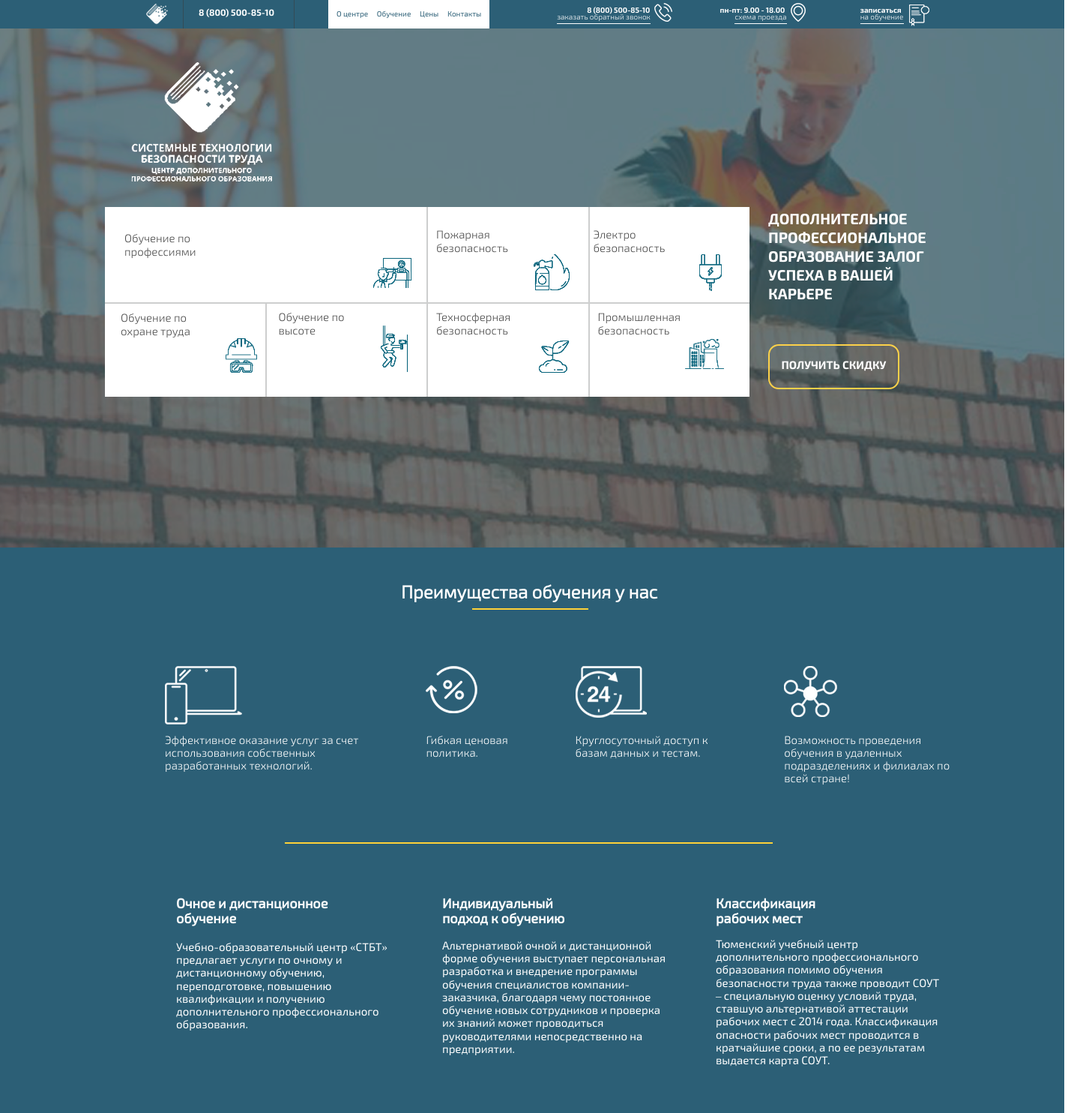
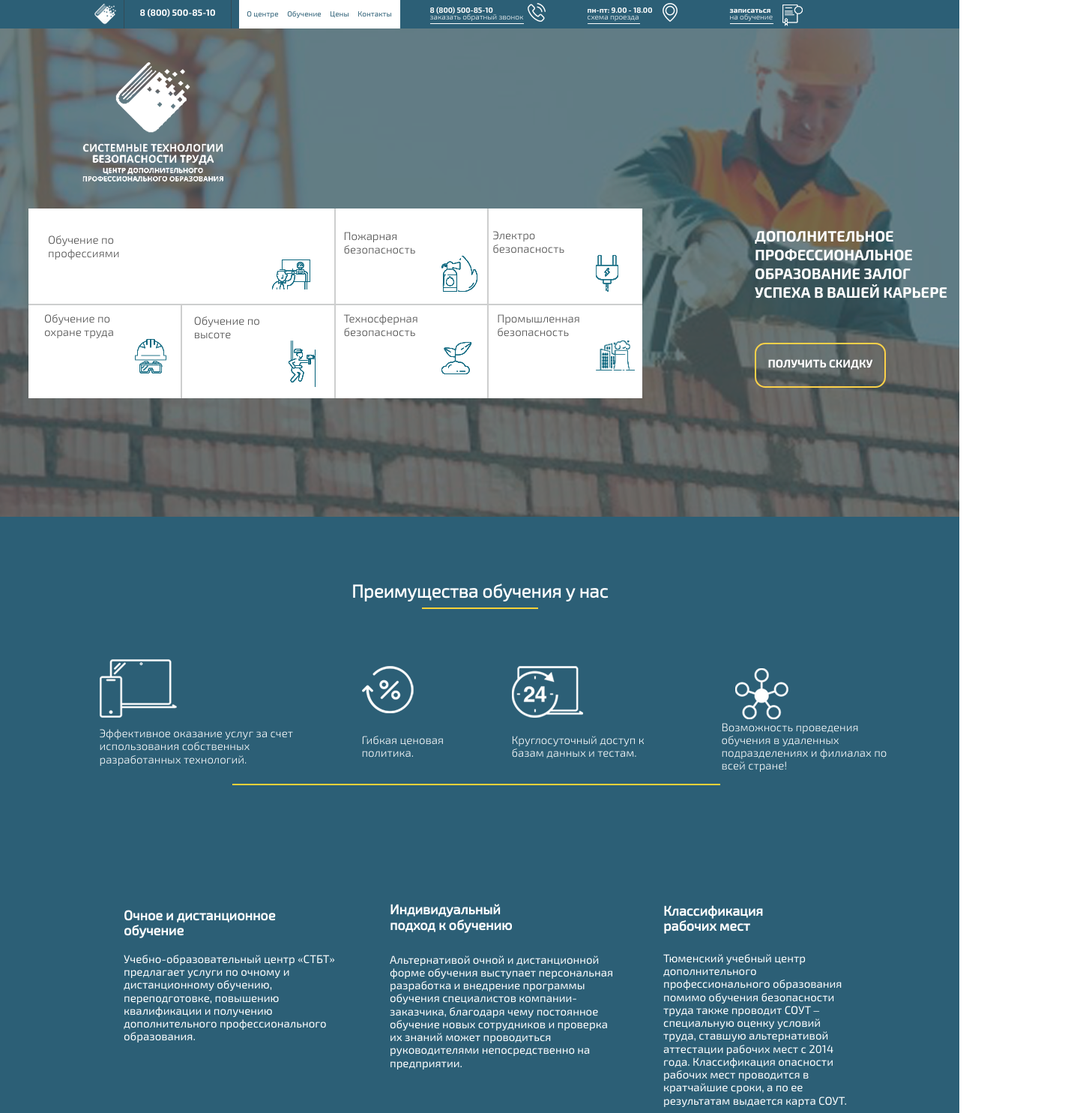
Before and after one commit to alisam1/STBT, a website: page source/index.html in a window 1280 px wide. Shown: the top 1484 px of the page at 75% size, 1425 px wide, since content can reach past the window. Drawn offline with nearby package versions, Linux system fonts and the light colour scheme; files that its build step writes are made by us from their sources.

Commit message:
New version

```diff
--- a/source/index.html
+++ b/source/index.html
@@ -17,6 +17,7 @@
            <li class="menu__element menu__element--contacts">Контакты</li>
         </ul>
       </nav>
+      <div class="page-header__categories">
       <div class="phone">
        <p class="phone__number">8 (800) 500-85-10</p>
        <p class="phone__description">заказать обратный звонок</p>
@@ -29,6 +30,7 @@
         <p class="education__write">записаться</p>
         <p class="education__on">на обучение</p>
       </div>
+      </div>
     </div>
 
     <main class="main-page container">
@@ -36,9 +38,6 @@
       <section class="main-section">
 
         <div class="logo"><img src="img/stbt_logo.png" alt="Logo" width="188" height="159"></div>
-
-        <div class="grid">
-          <div class="content">
 
           <table class="table" cellspacing="0" >
 
@@ -71,8 +70,6 @@
 
           </table>
 
-          </div>
-        </div>
 
         <div class="main-description">
           <div class="main-description__title">Дополнительное профессиональное образование залог успеха в вашей карьере</div>
@@ -252,7 +249,7 @@
               <p class="information__address">625035, Тюменская область, г. Тюмень, ул. Республики, 164, стр. 2, оф. 410.</p>
               <p class="information__phone">8 (3452) 515-016</p>
             </div>
-            <div class="footer_map"><img src="img/footer_map.png" alt="Карта проезда" width="1424" height="482"></div>
+            <div class="footer_map"><img src="img/footer_map.png" alt="Карта проезда" width="100%" height="auto"></div>
       </footer>
 
       </section>
--- a/source/sass/blocks/advantages.scss
+++ b/source/sass/blocks/advantages.scss
@@ -1,6 +1,5 @@
 .advantages
 {
-  height: 790px;
   background-color: $background-color;
   margin-top: -76px;
 }
@@ -10,9 +9,10 @@
   font-family: "ExoTwo-Light";
   font-size: 24px;
   color: #fff;
-  margin-left: 535px;
   position: relative;
-  top:45px;
+  top:85px;
+  display: flex;
+  justify-content: center;
 }
 
 .advantages__title::after
@@ -23,16 +23,18 @@
   height: 2px;
   background-image: url("../img/line.png");
   top: 36px;
-  left: 95px;
 }
 
 .advantages__list
 {
-  width: 1050px;
+  display: flex;
+  flex-direction: row;
+  justify-content: center;
+  align-content: space-between;
+  align-items: center;
   list-style-type: none;
-  display: flex;
-  margin-left: 180px;
-  margin-top: 130px;
+  padding-top: 130px;
+  margin-bottom: 140px;
 }
 
 .advantages__list::after
@@ -42,8 +44,8 @@
   width: 651px;
   height: 2px;
   background-image: url("../img/big_line.png");
-  margin-top: 235px;
-  margin-left: 160px;
+  margin-top: 15%;
+  margin-left: -50px;
 }
 
 .advantages__item
@@ -109,18 +111,20 @@
     width: 71px;
     height: 68px;
     background-image: url("../img/img_work.png");
-    margin-top: -90px;
+    margin-top: -70px;
+    margin-left: 18px;
 
   }
 }
 
 .advantges__blocks
 {
-  width: 1050px;
   display: flex;
   flex-direction: row;
-  margin-left: 230px;
-  margin-top: 130px;
+  justify-content: center;
+  align-content: space-between;
+  align-items: center;
+  padding-bottom: 80px;
 }
 
 .part
@@ -148,23 +152,24 @@
 .part--education .part__title
 {
   position: relative;
-  bottom: 7px;
-  left: 5px;
+  bottom: 27px;
+  left: 25px;
 }
 
 .part--individual .part__title
 {
   width: 175px;
   position: relative;
-  bottom: 7px;
+  bottom: 17px;
+  left: 20px;
 }
 
 .part--class .part__title
 {
   width: 130px;
   position: relative;
-  bottom: 7px;
-  left: 5px;
+  left: 25px;
+  top: 10px;
 }
 
 .part__description
@@ -179,7 +184,8 @@
   width: 300px;
   position: relative;
   bottom: 12px;
-  left: 5px;
+  bottom: 32px;
+  left: 25px;
 }
 
 .part--individual .part__description
@@ -187,12 +193,13 @@
   width: 300px;
   position: relative;
   bottom: 14px;
+  left: 20px;
 }
 
 .part--class .part__description
 {
-  width: 300px;
+  width: 90%;
   position: relative;
-  bottom: 16px;
-  left: 5px;
+  bottom: -10px;
+  left: 25px;
 }
--- a/source/sass/blocks/clients.scss
+++ b/source/sass/blocks/clients.scss
@@ -2,16 +2,13 @@
 {
   height: 278px;
   background-color: #525252;
-  margin-top: 85px;
 }
 
 .clients__list
 {
-  width: 1160px;
   display: flex;
   flex-direction: row;
   list-style-type: none;
-  margin-left: 130px;
   position: relative;
   top: 50px;
   justify-content: space-around;
--- a/source/sass/blocks/container.scss
+++ b/source/sass/blocks/container.scss
@@ -1,5 +1,6 @@
 .container
 {
-  width: 1420px;
+  min-width: 960px;
+  max-width: 1420px;
   margin: 0 auto;
 }
--- a/source/sass/blocks/courses.scss
+++ b/source/sass/blocks/courses.scss
@@ -1,7 +1,7 @@
 .courses
 {
   background-image: url("../img/bg_service.png");
-  margin-top: -23px;
+  margin-top: -65px;
 
 }
 
@@ -11,9 +11,10 @@
   display: flex;
   flex-direction: row;
   flex-wrap: wrap;
-  height: 875px;
   margin-top: 90px;
-  margin-left: 135px;
+  justify-content: center;
+  align-content: space-between;
+  align-items: center;
 
 }
 
@@ -345,4 +346,6 @@ padding-top: 80px;
   font-size: 20px;
   color: #2c5f76;
   text-align: center;
+  margin-top: -10px;
+  margin-bottom: 100px;
 }
--- a/source/sass/blocks/documents.scss
+++ b/source/sass/blocks/documents.scss
@@ -1,15 +1,18 @@
 .documents
 {
   display: flex;
-  height: 510px;
   background-color: #ededed;
+  flex-direction: row;
+  justify-content: center;
+  align-content: space-between;
+  align-items: center;
+  padding-bottom: 40px;
 }
 
 .law
 {
   width: 480px;
-  margin-left: 220px;
-  margin-top: 30px;
+  margin-top: -90px;
 }
 
 .law__title
--- a/source/sass/blocks/main-menu.scss
+++ b/source/sass/blocks/main-menu.scss
@@ -3,7 +3,7 @@
   display: flex;
   flex-direction: row;
   height: 38px;
-  margin-left: 45px;
+  padding-left: 10px;
 }
 
 .menu
@@ -51,11 +51,17 @@
   }
 }
 
+.page-header__categories
+{
+  display: flex;
+  position: relative;
+  margin-left: 40px;
+}
+
 .phone
 {
-  width: 185px;
+  width: 210px;
   float: right;
-  margin-left: 180px;
 }
 
 .phone::after
@@ -66,7 +72,7 @@
   height: 25px;
   background-image: url("../img/phone-call.png");
   margin-top: -60px;
-  margin-left: 40px;
+  left: 130px;
 }
 
 .phone__number
@@ -77,7 +83,6 @@
   color: #fff;
   position: relative;
   bottom: 5px;
-  right: 50px;
 }
 
 .phone__description
@@ -89,15 +94,13 @@
   color: #fff;
   position: relative;
   bottom: 22px;
-  right: 90px;
   border-bottom: 1px solid #fff;
 }
 
 .map
 {
-  width: 185px;
+  width: 190px;
   float: right;
-  margin-left: 50px;
 }
 
 .map::after
@@ -108,7 +111,7 @@
   height: 25px;
   background-image: url("../img/map.png");
   margin-top: -60px;
-  margin-left: 10px;
+  left: 310px;
 }
 
 .map__hours
@@ -119,7 +122,6 @@
   color: #fff;
   position: relative;
   bottom: 5px;
-  right: 85px;
 }
 
 .map__scheme
@@ -132,15 +134,13 @@
   position: relative;
   position: relative;
   bottom: 22px;
-  right: 65px;
   border-bottom: 1px solid #fff;
 }
 
 .education
 {
-  width: 185px;
+  width: 190px;
   float: right;
-  margin-left: 50px;
 }
 
 .education::after
@@ -151,7 +151,7 @@
   height: 29px;
   background-image: url("../img/img_educ.png");
   margin-top: -58px;
-  margin-left: -45px;
+  left: 470px;
 }
 
 .education__write
@@ -162,7 +162,6 @@
   color: #fff;
   position: relative;
   bottom: 5px;
-  right: 110px;
 }
 
 .education__on
@@ -174,6 +173,5 @@
   color: #fff;
   position: relative;
   bottom: 22px;
-  right: 110px;
   border-bottom: 1px solid #fff;
 }
--- a/source/sass/blocks/main-section.scss
+++ b/source/sass/blocks/main-section.scss
@@ -1,31 +1,29 @@
 .main-section
 {
-  height: 744px;
   background-image: url("../img/main_bg.png");
   background-position-y: -50px;
   background-repeat: no-repeat;
+  display: flex;
+  flex-direction: row;
+  justify-content: center;
+  align-content: space-between;
+  align-items: center;
 }
 
 .logo
 {
-  margin-left: 175px;
   position: relative;
-  top: 45px;
-}
-
-.grid{
-  width:860px;
-  height:auto;
-  position:relative;
-  margin:auto
+  top: -225px;
+  left: 110px;
 }
 
 .table{
-  width:860px;
+  width:75%;
   height:240px;
-  margin-top: 75px;
+  margin-top: 240px;
   position: relative;
-  right: 140px;
+  right: 150px;
+  margin-bottom: 210px;
 }
 
 .table td span
@@ -37,7 +35,7 @@
 }
 
 .a{
-  width: 45px;
+  width: 50%;
   height: 125px;
   background:#fff;
   border-right: 2px solid #cdcece;
@@ -56,11 +54,11 @@
 .a img
 {
   position: relative;
-  left: 357px;;
+  left: 80%;
 }
 
 .b{
-  width: 205px;
+  width: 25%;
   height: 122px;
   background:#fff;
   border-right: 2px solid #cdcece;
@@ -79,10 +77,10 @@
 .b img
 {
   position: relative;
-  left: 140px;
+  left: 70%;
 }
 .c{
-  width: 205px;
+  width: 25%;
   height: 122px;
   background:#fff;
   border-bottom: 2px solid #cdcece;
@@ -100,11 +98,11 @@
 .c img
 {
   position: relative;
-  left: 145px;
+  left:70%;
 }
 
 .d{
-  width: 205px;
+  width: 25%;
   height: 122px;
   background:#fff;
   border-right: 2px solid #cdcece;
@@ -122,10 +120,10 @@
 .d img
 {
   position: relative;
-  left: 160px;
+  left: 70%;
 }
 .e{
-  width: 205px;
+  width: 25%;
   height: 122px;
   background:#fff;
   border-right: 2px solid #cdcece;
@@ -136,17 +134,16 @@
   display: block;
   width: 105px;
   margin-left: 15px;
-  margin-top: -22px;
 }
 .e img
 {
   position: relative;
-  left: 150px;
-  margin-top: -15px;
+  left: 70%;
+
 }
 
 .f{
-  width: 205px;
+  width: 25%;
   height: 122px;
   background:#fff;
   border-right: 2px solid #cdcece;
@@ -163,12 +160,12 @@
 .f img
 {
   position: relative;
-  left: 147px;
+  left: 70%;
   top: 5px;
 }
 
 .g{
-  width: 205px;
+  width: 25%;
   height: 122px;
   background:#fff;
 }
@@ -183,23 +180,18 @@
 .g img
 {
   position: relative;
-  left: 126px;
+  left: 70%;
   top: 3px;
 }
 
 .main-description
 {
-  width: 400px;
-  display: flex;
-  flex-direction: column;
-  margin-left: 1025px;
-  position: relative;
-  bottom: 250px;
+  width: 25%;
+  padding-top: 40px;
 }
 
 .main-description__title
 {
-  width: 250px;
   font-family: "ExoTwo-Bold";
   font-size: 20px;
   line-height: 25px;
--- a/source/sass/blocks/page-footer.scss
+++ b/source/sass/blocks/page-footer.scss
@@ -6,11 +6,9 @@
 }
 .information
 {
-  width: 1130px;
   height: 80px;
   display: flex;
   justify-content: space-around;
-  margin-left: 100px;
   padding-top: 10px;
 }
 .information p
--- a/source/sass/blocks/page-header.scss
+++ b/source/sass/blocks/page-header.scss
@@ -4,23 +4,25 @@
   flex-direction: row;
   height: 38px;
   background-color: $background-color;
+  justify-content: center;
+  align-content: space-between;
 }
 
 .page-header__logo
 {
-  margin-left: 195px;
   margin-top: 5px;
+  padding-left: 10px;
+  padding-right: 10px;
 }
 
 .page-header__phone
 {
-  width: 145px;
   font-family: "ExoTwo-Bold";
   font-size: 12px;
   color: #fff;
   border-left: 1px solid rgb(52, 75, 86);
   border-right: 1px solid rgb(52, 75, 86);
-  margin-left: 20px;
   padding-left: 20px;
+  padding-right: 20px;
   padding-top: 10px;
 }
```
Also changed, not shown: source/sass/blocks/application.scss (+9 -6 lines), source/sass/blocks/results.scss (+7 -5 lines), build/css/style.css, build/css/style.min.css, build/img/map — копия.png (added), build/index.html, source/img/map — копия.png (added).
